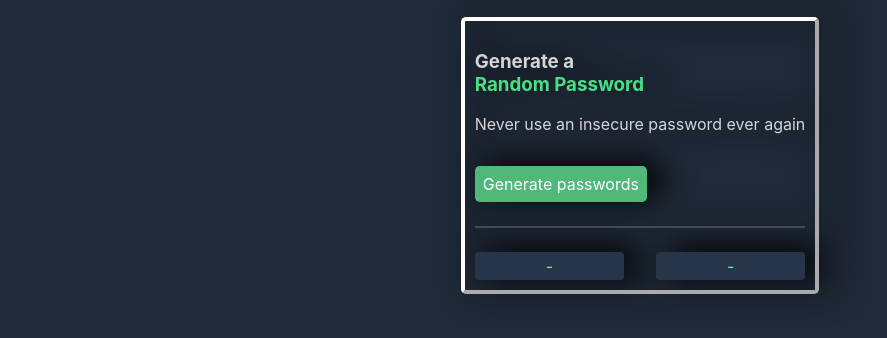
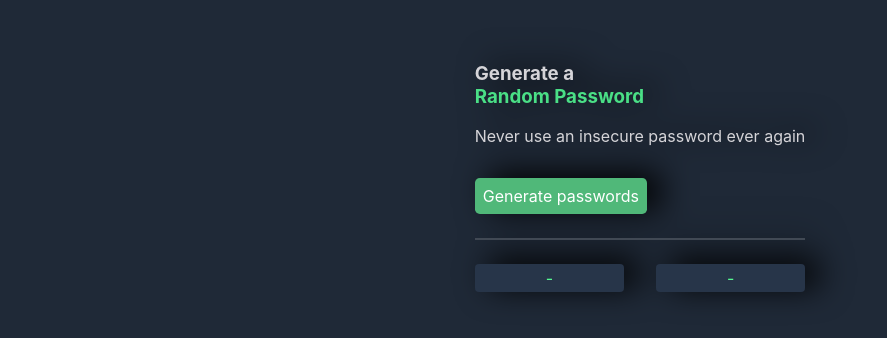
Before and after one commit to zoethesullivan/passwordGenerator, a plain HTML site: page index.html in a window 1280 px wide. Shown: the part 114-452 px from the top of the page, without its empty margins (0-887 px from the left). Drawn offline with Linux system fonts and the light colour scheme.

```diff
--- a/assets/css/styles.css
+++ b/assets/css/styles.css
@@ -18,6 +18,7 @@
     display: flex;
     justify-content: center;
     align-content: center;
+    padding: 1em;
 }
 
 .wrapper {
@@ -25,7 +26,7 @@
     padding: 10px;
     margin: auto;
     filter: drop-shadow(14px -5px 16px #000000);
-    border: 4px outset #ffffff;
+    border: 3px #ffffff;
     border-radius: 5px;
 }
 
```
